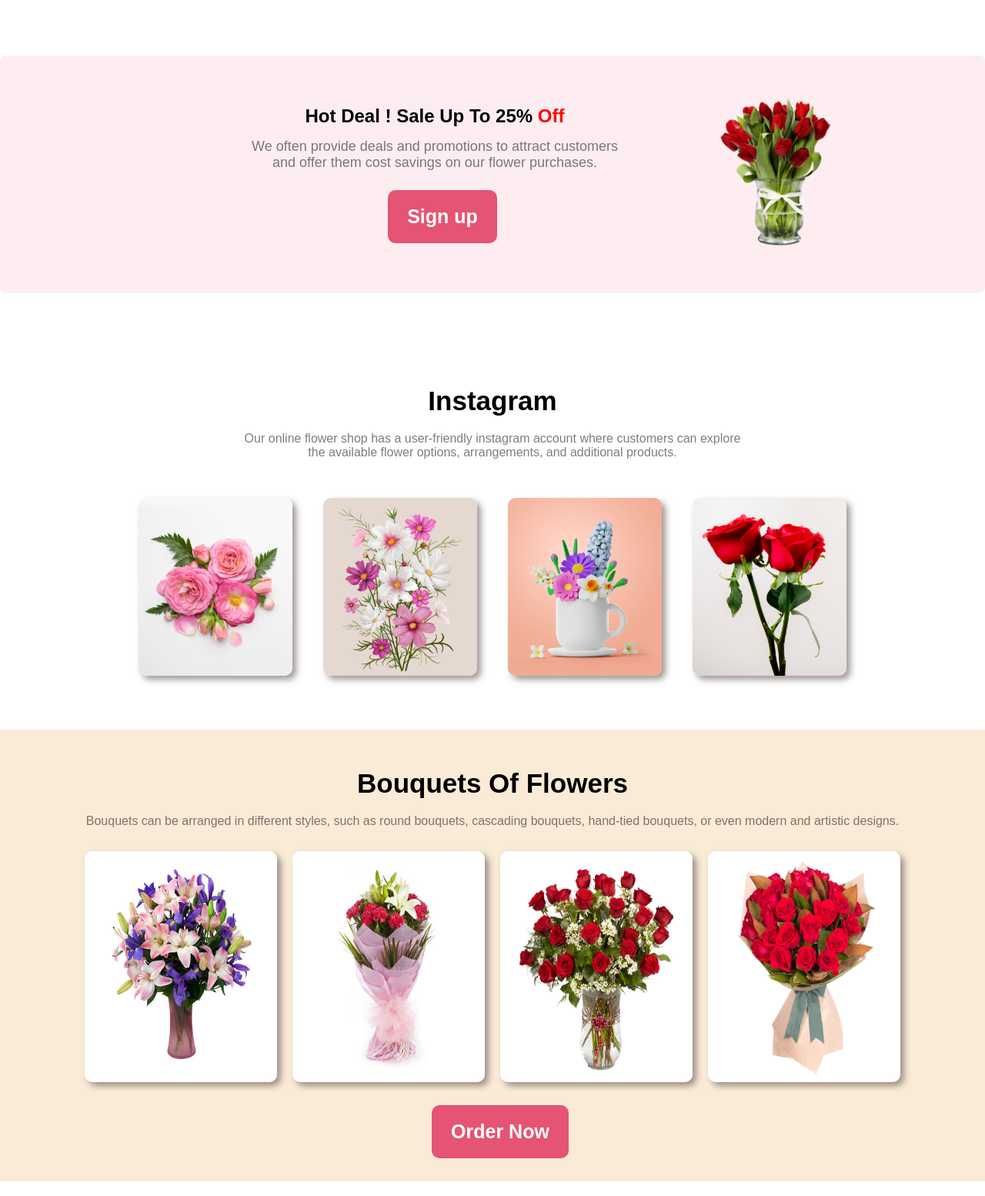
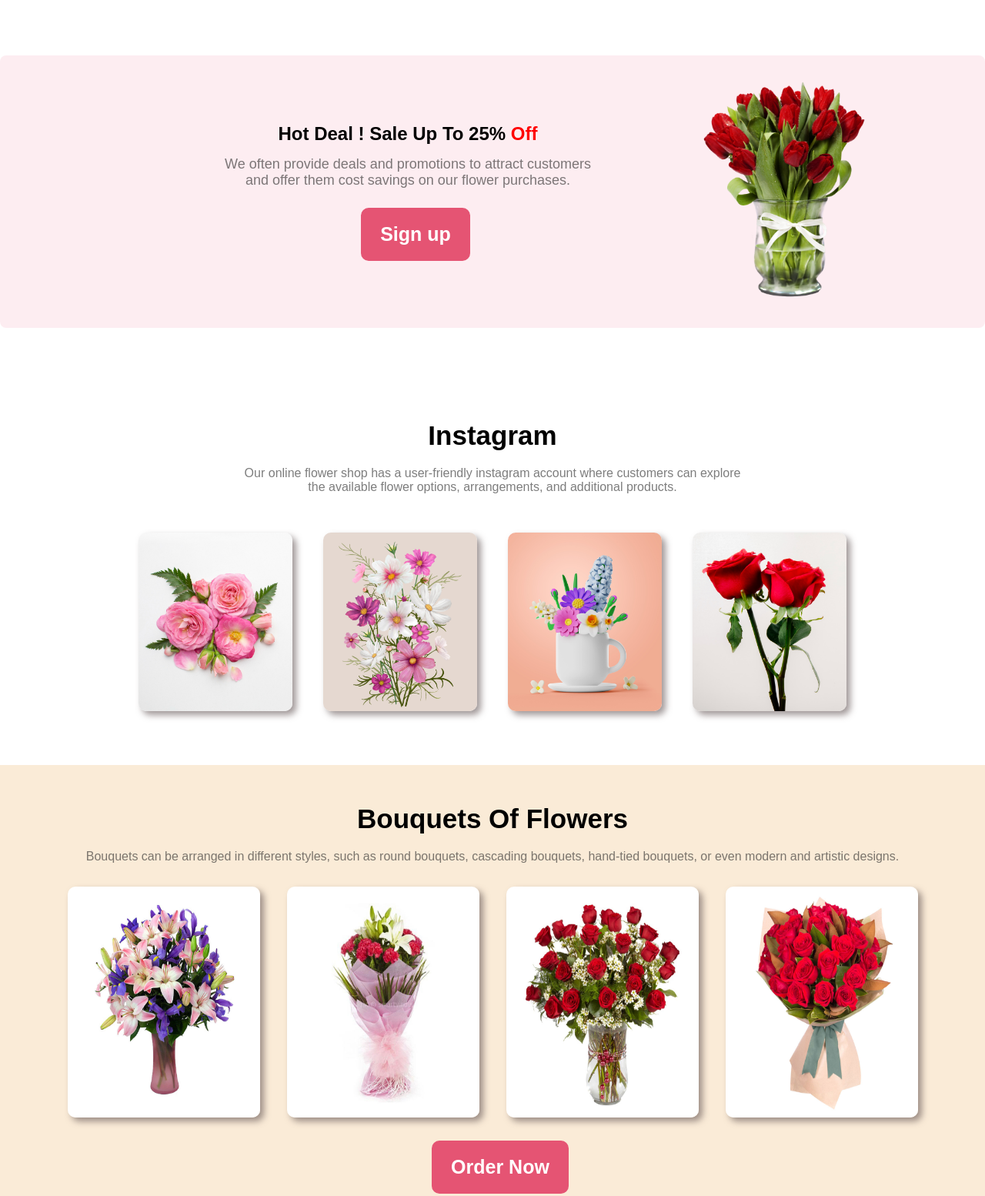
Before and after one commit to Towhid02/assignment-one-by-fahim, a plain HTML site: page index.html in a window 1280 px wide. Shown: the part 1500-3054 px from the top of the page at 77% size. Drawn offline with Linux system fonts and the light colour scheme.

```diff
--- a/index.html
+++ b/index.html
@@ -69,7 +69,7 @@
                 <button class="btn-button"> Sign up</button>
             </div>
             <div class="deal-img">
-                <img width="150px" src="asset/pngwing 8.png" alt="">
+                <img width="220px" src="asset/pngwing 8.png" alt="">
             </div>
         </div>
     </section>
--- a/style.css
+++ b/style.css
@@ -160,7 +160,7 @@
     text-align: center;
     align-items: center;
     justify-content: center;
-    padding: 50px;
+    padding: 30px;
     margin: 80px auto;
     border-radius: 8px;
 
@@ -217,7 +217,7 @@
     text-align: center;
     align-items: center;
     justify-content: center;
-    gap: 20px;
+    gap: 35px;
     padding-bottom: 20px;
 
 }
```
